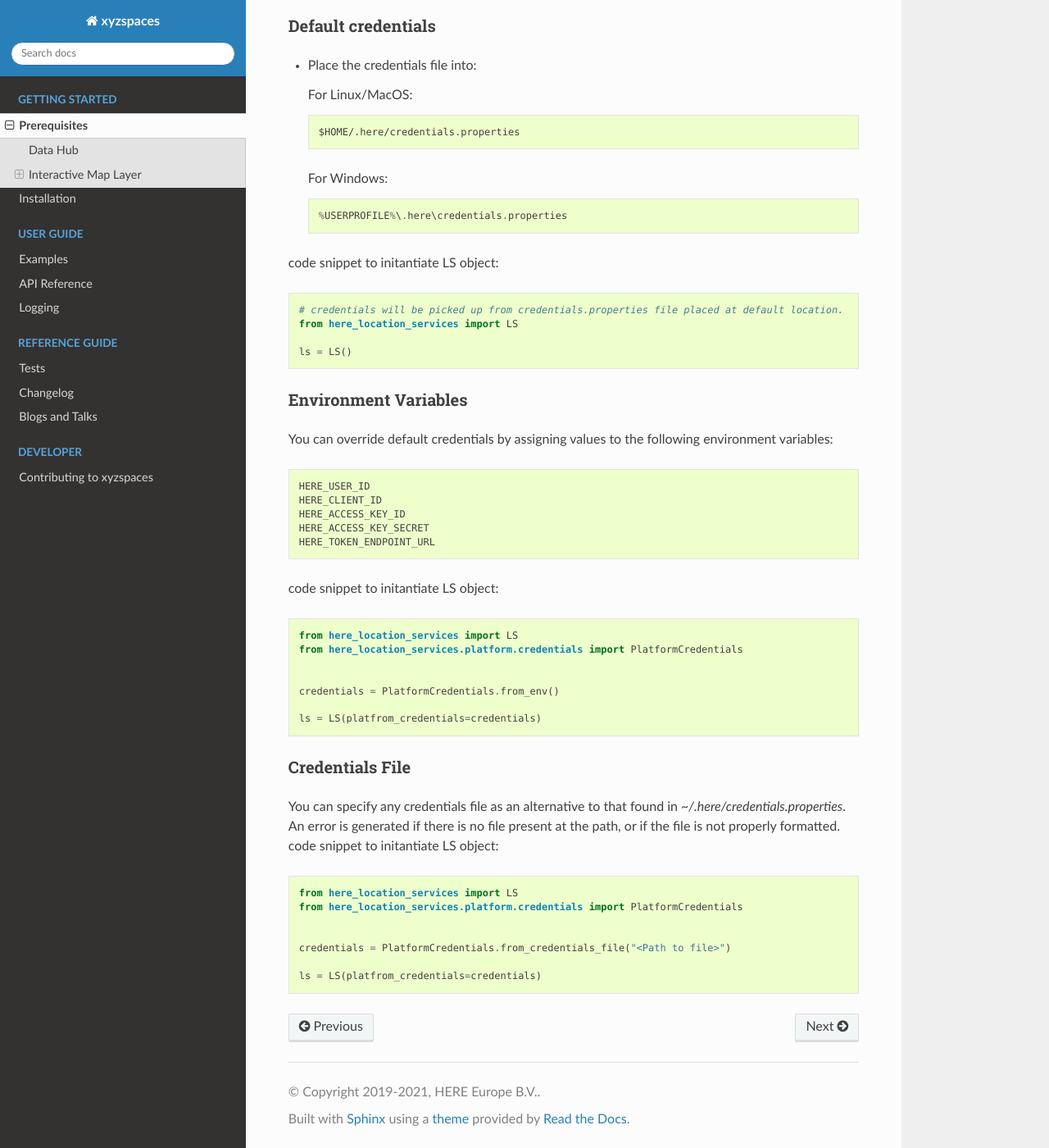
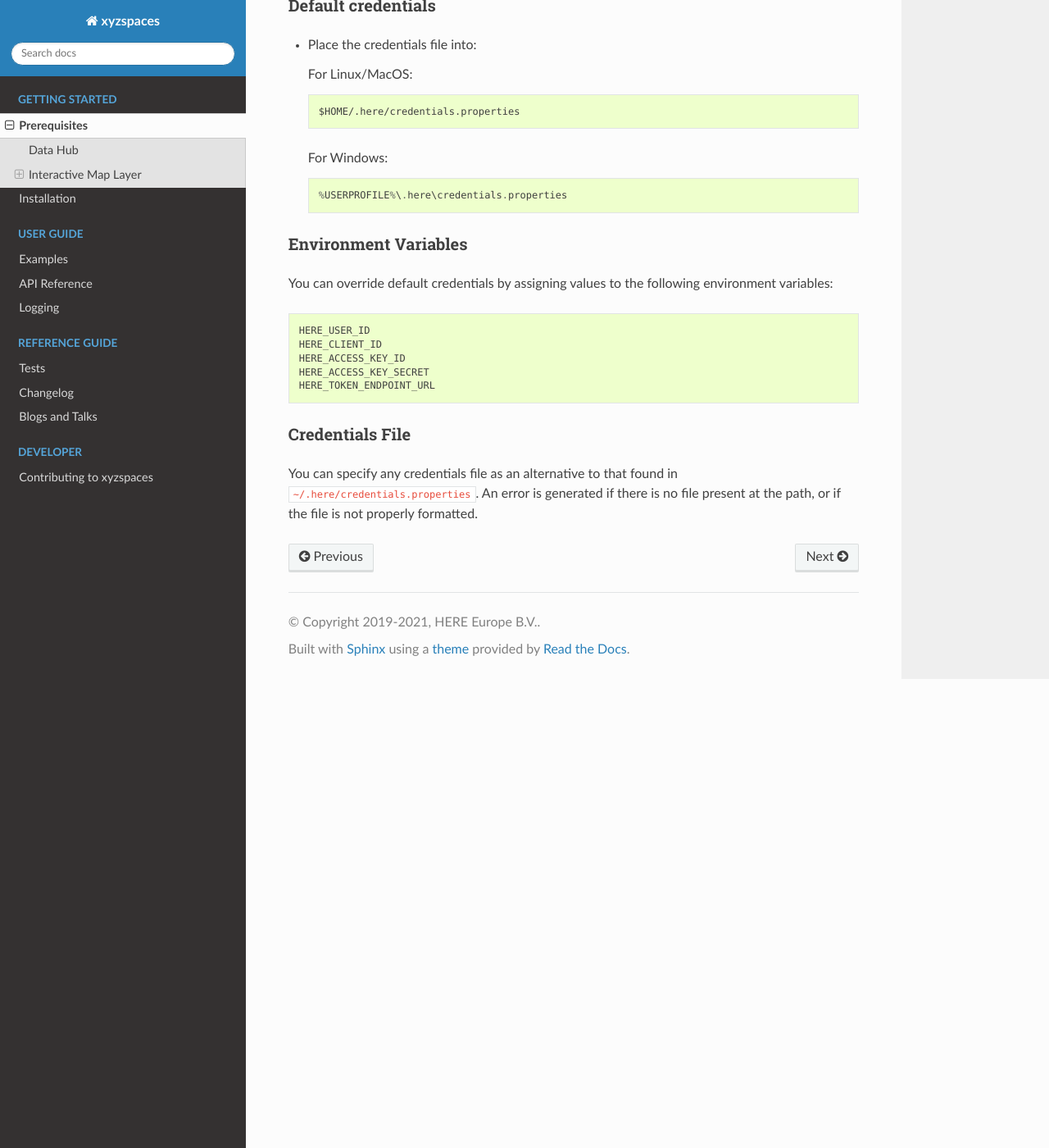
Before and after one commit to heremaps/xyz-spaces-python, a Sphinx documentation site: the page built from docs/source/prerequisites.rst, in a window 1280 px wide and 1400 px high, scrolled down 1119 px. Shown: the whole window at 82% size. Built offline with Sphinx 7.4.7 and the Read the Docs theme 2.0.0, drawn with Linux system fonts in a browser that asks for light colours; some of the changed text lies outside the part shown.

Commit message:
updated iml docs
Signed-off-by: Kharude, Sachin <sachin.kharude@here.com>

```diff
--- a/docs/source/prerequisites.rst
+++ b/docs/source/prerequisites.rst
@@ -3,9 +3,10 @@
 
 Before you install the ``xyzspaces`` package make sure you meet the following prerequisites:
 
+* A Python installation, 3.7+ recommended, with the ``pip`` or ``conda`` command available to install dependencies.
+
 Data Hub
 --------
-* A Python installation, 3.7+ recommended, with the ``pip`` or ``conda`` command available to install dependencies.
 * A HERE developer account, free and available under `HERE Developer Portal`_.
 * An XYZ API access token from your XYZ Hub server or the `XYZ portal`_ (see also its `Getting Started`_ section) in an environment variable named XYZ_TOKEN which you can set like this (with a valid value, of course)::
 
@@ -18,7 +19,6 @@
 
 Interactive Map Layer
 ---------------------
-* A Python installation, 3.7+ recommended, with the ``pip`` or ``conda`` command available to install dependencies.
 
 * To interact with Interactive Map Layers you will need an account on the HERE Platform. To get more details on the HERE Platform account please check our documentation `Get a HERE account <https://developer.here.com/documentation/identity-access-management/dev_guide/topics/obtain-user-credentials.html>`_.
 
@@ -56,12 +56,6 @@
 
    %USERPROFILE%\.here\credentials.properties
 
-code snippet to initantiate LS object::
-
-   # credentials will be picked up from credentials.properties file placed at default location.
-   from here_location_services import LS
-
-   ls = LS()
 
 Environment Variables
 ~~~~~~~~~~~~~~~~~~~~~~
@@ -73,25 +67,7 @@
    HERE_ACCESS_KEY_SECRET
    HERE_TOKEN_ENDPOINT_URL
 
-code snippet to initantiate LS object::
-
-   from here_location_services import LS
-   from here_location_services.platform.credentials import PlatformCredentials
-
-
-   credentials = PlatformCredentials.from_env()
-
-   ls = LS(platfrom_credentials=credentials)
 
 Credentials File
 ~~~~~~~~~~~~~~~~
-You can specify any credentials file as an alternative to that found in `~/.here/credentials.properties`. An error is generated if there is no file present at the path, or if the file is not properly formatted.
-code snippet to initantiate LS object::
-
-   from here_location_services import LS
-   from here_location_services.platform.credentials import PlatformCredentials
-
-
-   credentials = PlatformCredentials.from_credentials_file("<Path to file>")
-
-   ls = LS(platfrom_credentials=credentials)
+You can specify any credentials file as an alternative to that found in ``~/.here/credentials.properties``. An error is generated if there is no file present at the path, or if the file is not properly formatted.
```
Also changed, not shown: README.md (+4 -31 lines), 2 other files.
